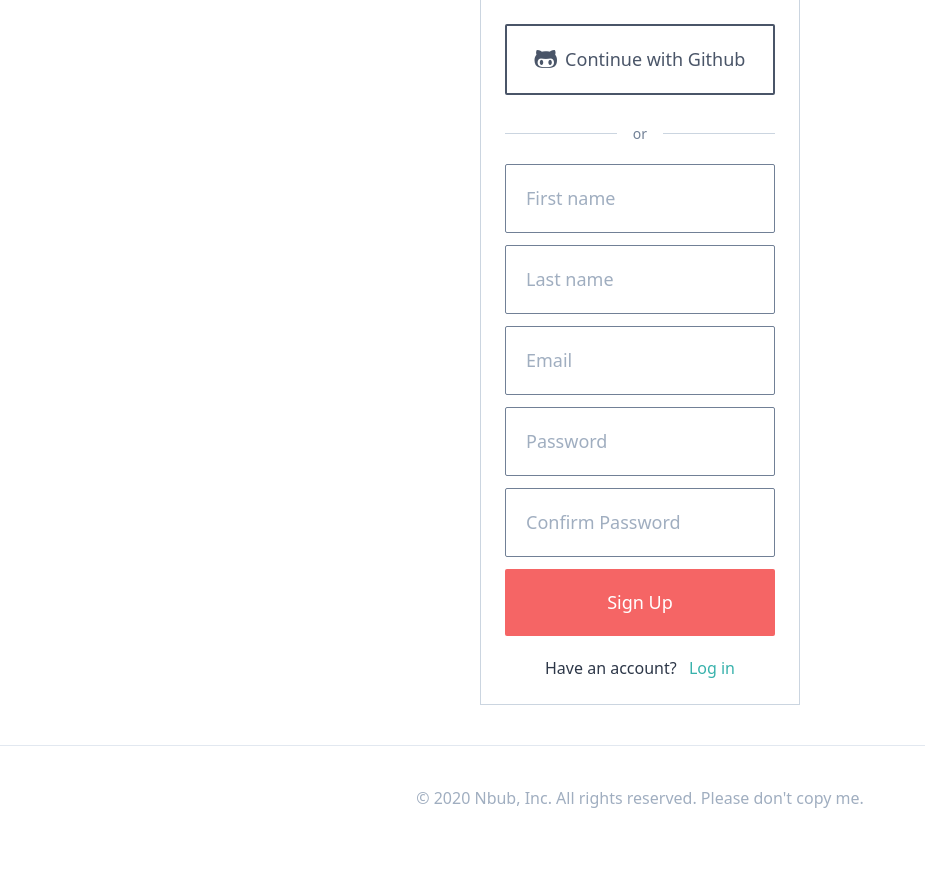
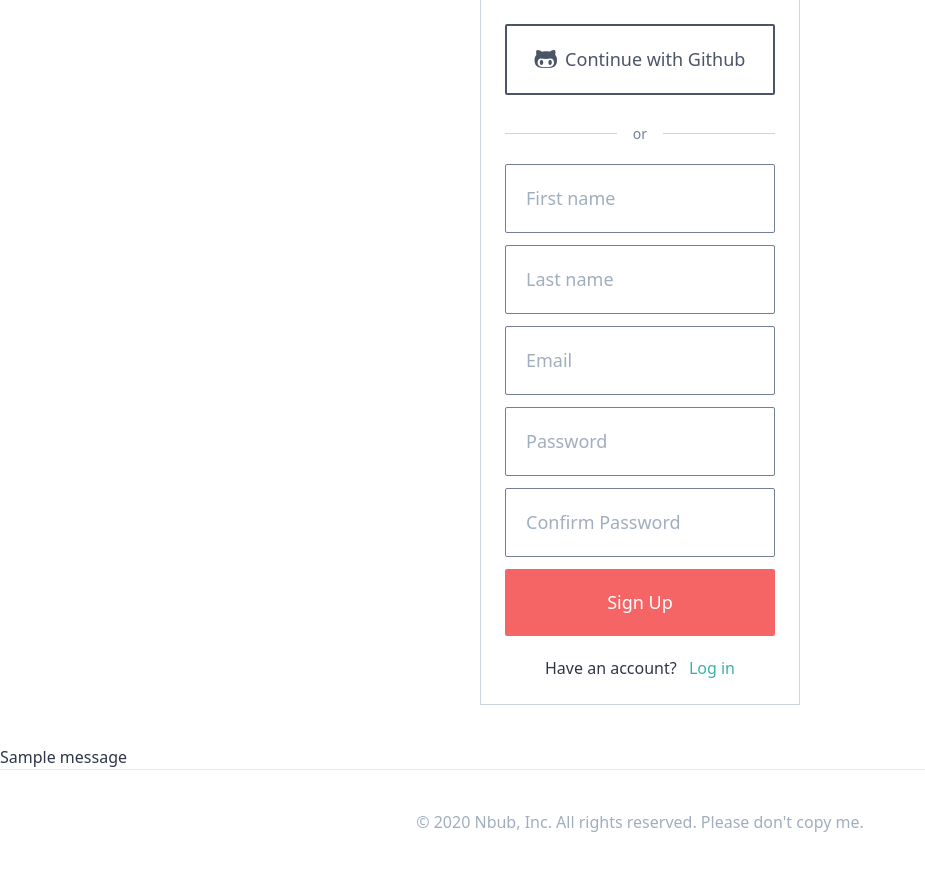
Before and after one commit to jhunderdog/airbnb-clone, a Django app: page /users/signup in a window 1280 px wide. Shown: the part 97-971 px from the top of the page, without its empty margins (0-925 px from the left). Before the commit the page ends 905 px from the top, so only its background shows below. Run offline with Django 3.2, Linux system fonts and the light colour scheme; tables that the repository leaves empty hold one stand-in row (values such as "Sample post"); one stand-in notice (Sample message) is shown; style sheets or scripts are compiled from the project's sources; some libraries are stand-ins or nearby versions.

Commit message:
Message part 1

```diff
--- a/templates/base.html
+++ b/templates/base.html
@@ -27,6 +27,8 @@
     </header>
     {% comment %} {% include "partials/header.html" %} {% endcomment %}
     {% block content %} {% endblock %}
+
+    {% include "partials/messages.html" %}
     {% include "partials/footer.html" %}
   </body>
 </html>
--- /dev/null
+++ b/templates/partials/messages.html
@@ -0,0 +1,7 @@
+{% if messages %}
+    <ul class="message">
+        {% for message in messages %}
+        <li class="message {% if message.tags %}{{ message.tags }}{% endif %}">{{ message }}</li>
+        {% endfor %}
+    </ul>
+{% endif %}
--- a/users/views.py
+++ b/users/views.py
@@ -6,6 +6,7 @@ from django.views import View
 from django.views.generic import FormView
 from django.contrib.auth import authenticate, login, logout
 from django.shortcuts import render
+from django.contrib import messages
 from . import models
 from . import forms
 
@@ -89,6 +90,7 @@ class GithubException(Exception):
 
 def github_callback(request):
     try:
+        raise GithubException()
         client_id = os.environ.get("GH_ID")
         client_secret = os.environ.get("GH_SECRET")
         code = request.GET.get("code", None)
@@ -138,4 +140,5 @@ def github_callback(request):
         else:
             raise GithubException()
     except GithubException:
+        messages.error(request, "Something went wrong")
         return redirect(reverse("core:home"))
```
